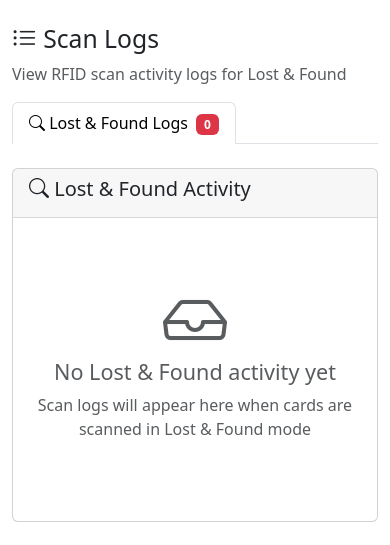
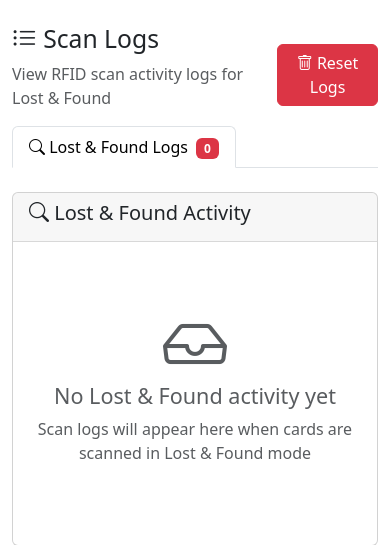
Before and after one commit to Ashwin-149/IDentify-website, a Flask app: page /scan_logs in a window 390 px wide. Shown: the part 56-601 px from the top of the page. Run offline with Flask 3, Linux system fonts and the light colour scheme; the visitor is signed in with stand-in values (Sample User, id 1); data that the repository does not hold is empty.

Commit message:
home page mobile support and scan logs reset

```diff
--- a/app.py
+++ b/app.py
@@ -566,6 +566,17 @@ def scan_logs():
         lost_found_logs = []
     return render_template('scan_logs.html', lost_found_logs=lost_found_logs)
 
+@app.post('/admin/logs/lost-found/reset')
+@login_required
+def admin_reset_lost_found_logs():
+    """Reset all lost & found logs."""
+    try:
+        supabase.table('lost_found_logs').delete().neq('id', 0).execute()
+        flash('All Lost & Found logs have been reset', 'success')
+    except Exception as e:
+        flash(f'Error resetting logs: {e}', 'error')
+    return redirect(url_for('scan_logs'))
+
 @app.post('/admin/logs/events/reset')
 @login_required
 def admin_reset_event_logs():
--- a/templates/scan_logs.html
+++ b/templates/scan_logs.html
@@ -2,9 +2,19 @@
 
 {% block content %}
 <div class="row">
-    <div class="col-12">
-        <h2><i class="bi bi-list-ul"></i> Scan Logs</h2>
-        <p class="text-muted">View RFID scan activity logs for Lost & Found </p>
+    <div class="col-12 d-flex justify-content-between align-items-center">
+        <div>
+            <h2><i class="bi bi-list-ul"></i> Scan Logs</h2>
+            <p class="text-muted">View RFID scan activity logs for Lost & Found</p>
+        </div>
+        <!-- Reset button (only visible to authenticated users) -->
+        {% if current_user.is_authenticated %}
+        <div>
+            <button type="button" class="btn btn-danger" data-bs-toggle="modal" data-bs-target="#resetModal">
+                <i class="bi bi-trash"></i> Reset Logs
+            </button>
+        </div>
+        {% endif %}
     </div>
 </div>
 
@@ -16,12 +26,6 @@
             <span class="badge bg-danger ms-1">{{ lost_found_logs|length }}</span>
         </button>
     </li>
-<!--    <li class="nav-item" role="presentation">-->
-<!--        <button class="nav-link" id="auth-tab" data-bs-toggle="tab" data-bs-target="#auth-logs" type="button" role="tab">-->
-<!--            <i class="bi bi-shield-check"></i> Authentication Logs-->
-<!--            <span class="badge bg-success ms-1">{{ auth_logs|length }}</span>-->
-<!--        </button>-->
-<!--    </li>-->
 </ul>
 
 <div class="tab-content" id="logTabsContent">
@@ -87,4 +91,32 @@
             </div>
         </div>
     </div>
+</div>
+
+<!-- Reset Confirmation Modal -->
+<div class="modal fade" id="resetModal" tabindex="-1" aria-labelledby="resetModalLabel" aria-hidden="true">
+    <div class="modal-dialog modal-dialog-centered">
+        <div class="modal-content">
+            <div class="modal-header bg-danger text-white">
+                <h5 class="modal-title" id="resetModalLabel">
+                    <i class="bi bi-exclamation-triangle"></i> Reset Lost & Found Logs
+                </h5>
+                <button type="button" class="btn-close btn-close-white" data-bs-dismiss="modal" aria-label="Close"></button>
+            </div>
+            <div class="modal-body">
+                <p class="mb-0">Are you sure you want to delete all Lost & Found scan logs?</p>
+                <p class="text-danger fw-bold">This action cannot be undone!</p>
+                <p class="text-muted small">Total logs to delete: <strong>{{ lost_found_logs|length }}</strong></p>
+            </div>
+            <div class="modal-footer">
+                <button type="button" class="btn btn-secondary" data-bs-dismiss="modal">Cancel</button>
+                <form method="post" action="{{ url_for('admin_reset_lost_found_logs') }}" class="d-inline">
+                    <button type="submit" class="btn btn-danger">
+                        <i class="bi bi-trash"></i> Yes, Reset Logs
+                    </button>
+                </form>
+            </div>
+        </div>
+    </div>
+</div>
 {% endblock %}
```
Also changed, not shown: templates/index.html (+54 -22 lines).
